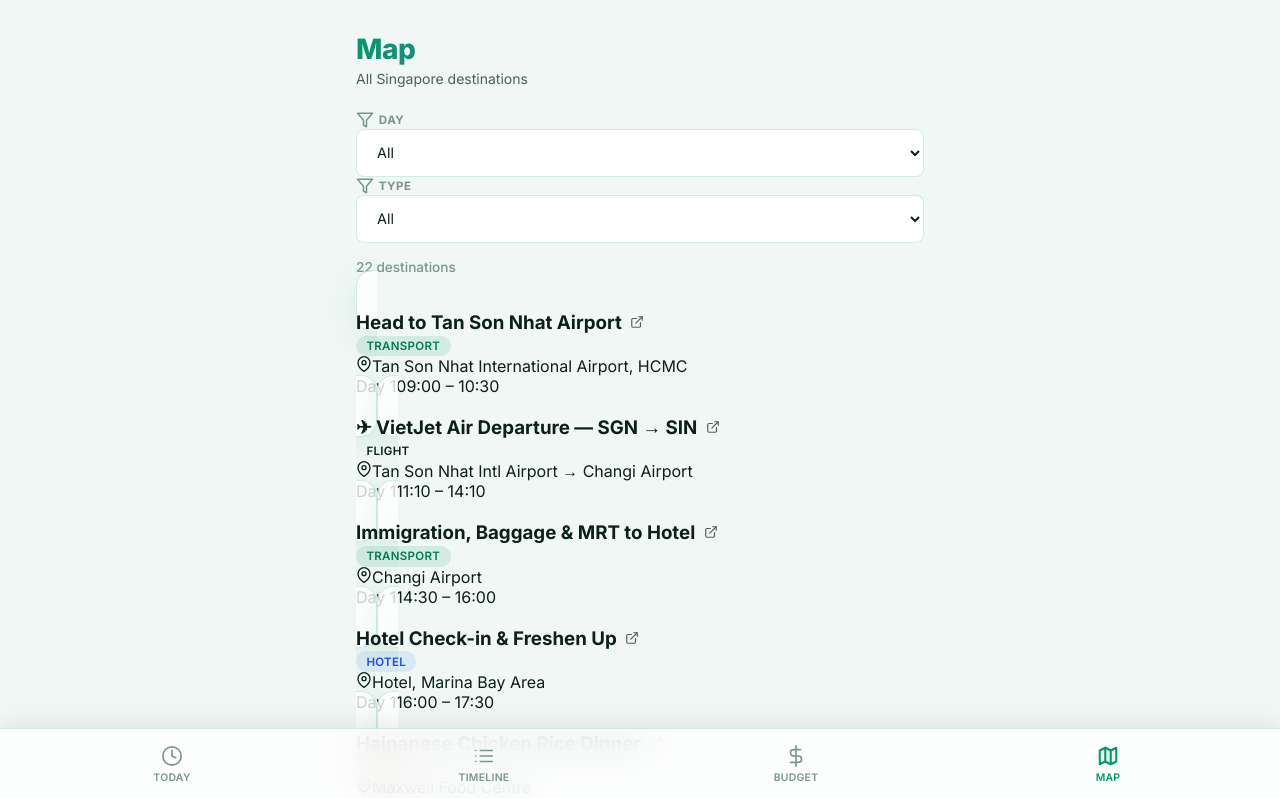
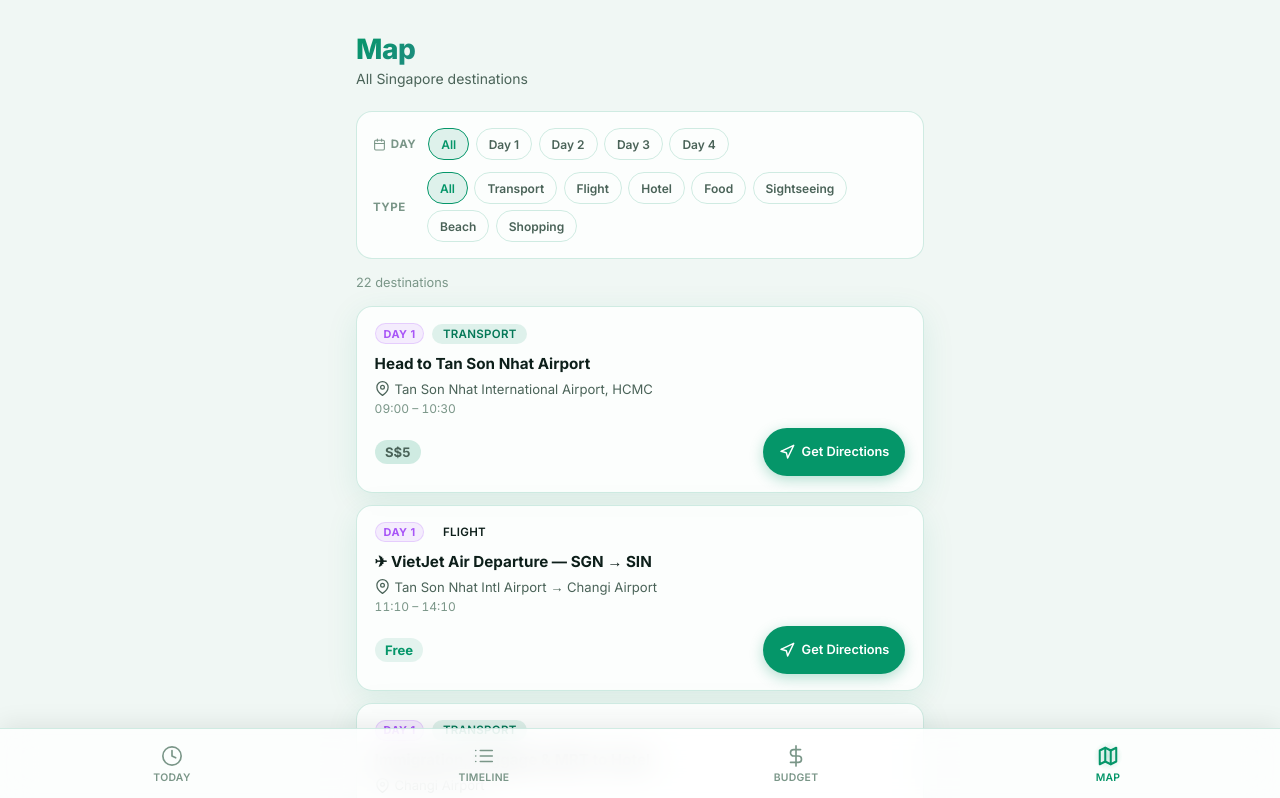
Before and after one commit to ShIft32l/trip-planner, a Next.js app: page /map in a window 1280 px wide. Shown: the top 798 px of the page. Built offline with nearby package versions, Linux system fonts and the light colour scheme.

Commit message:
fix: restore map page original css structure and logic

```diff
--- a/src/app/map/page.js
+++ b/src/app/map/page.js
@@ -6,32 +6,27 @@ import { useLanguage } from "../../context/LanguageContext";
 import { CATEGORY_LIST } from "../../data/initialTripData";
 import styles from "./page.module.css";
 
-const FilterIcon = () => (
-  <svg width="18" height="18" viewBox="0 0 24 24" fill="none" stroke="currentColor" strokeWidth="2" strokeLinecap="round" strokeLinejoin="round">
-    <polygon points="22 3 2 3 10 12.46 10 19 14 21 14 12.46 22 3"/>
+const PinIcon = () => (
+  <svg width="15" height="15" viewBox="0 0 24 24" fill="none" stroke="currentColor" strokeWidth="2" strokeLinecap="round" strokeLinejoin="round">
+    <path d="M21 10c0 7-9 13-9 13s-9-6-9-13a9 9 0 0 1 18 0z"/><circle cx="12" cy="10" r="3"/>
   </svg>
 );
-
-const LocationIcon = () => (
-  <svg width="16" height="16" viewBox="0 0 24 24" fill="none" stroke="currentColor" strokeWidth="2" strokeLinecap="round" strokeLinejoin="round">
-    <path d="M21 10c0 7-9 13-9 13s-9-6-9-13a9 9 0 0 1 18 0z"/>
-    <circle cx="12" cy="10" r="3"/>
+const CalendarIcon = () => (
+  <svg width="13" height="13" viewBox="0 0 24 24" fill="none" stroke="currentColor" strokeWidth="2" strokeLinecap="round" strokeLinejoin="round">
+    <rect x="3" y="4" width="18" height="18" rx="2" ry="2"/><line x1="16" y1="2" x2="16" y2="6"/><line x1="8" y1="2" x2="8" y2="6"/><line x1="3" y1="10" x2="21" y2="10"/>
   </svg>
 );
-
-const ExternalLinkIcon = () => (
-  <svg width="14" height="14" viewBox="0 0 24 24" fill="none" stroke="currentColor" strokeWidth="2" strokeLinecap="round" strokeLinejoin="round" style={{ marginLeft: "4px", opacity: 0.7 }}>
-    <path d="M18 13v6a2 2 0 0 1-2 2H5a2 2 0 0 1-2-2V8a2 2 0 0 1 2-2h6"/>
-    <polyline points="15 3 21 3 21 9"/>
-    <line x1="10" y1="14" x2="21" y2="3"/>
+const DirectionsIcon = () => (
+  <svg width="16" height="16" viewBox="0 0 24 24" fill="none" stroke="currentColor" strokeWidth="2.2" strokeLinecap="round" strokeLinejoin="round">
+    <polygon points="3 11 22 2 13 21 11 13 3 11"/>
   </svg>
 );
 
 export default function MapPage() {
   const { tripData, isLoaded } = useTrip();
   const { lang, t } = useLanguage();
-  const [dayFilter, setDayFilter] = useState("all");
-  const [typeFilter, setTypeFilter] = useState("all");
+  const [selectedDay, setSelectedDay] = useState("all");
+  const [selectedCategory, setSelectedCategory] = useState("all");
 
   if (!isLoaded) {
     return (
@@ -42,21 +37,23 @@ export default function MapPage() {
     );
   }
 
-  // Flatten all activities with their day info
-  const allDestinations = tripData.flatMap((day, index) =>
+  // Flatten all activities
+  const allActivities = tripData.flatMap((day) =>
     day.activities.map((act) => ({
       ...act,
-      dayIndex: index + 1,
+      dayId: day.id,
       dayTitle: lang === "vi" && day.title_vi ? day.title_vi : day.title,
+      dayDate: day.date,
     }))
   );
 
-  // Apply filters
-  const filtered = allDestinations.filter((dest) => {
-    if (dayFilter !== "all" && dest.dayIndex !== Number(dayFilter)) return false;
-    if (typeFilter !== "all" && dest.category !== typeFilter) return false;
-    return true;
+  const filtered = allActivities.filter((act) => {
+    const dayMatch = selectedDay === "all" || act.dayId === selectedDay;
+    const catMatch = selectedCategory === "all" || act.category === selectedCategory;
+    return dayMatch && catMatch;
   });
+
+  const uniqueCategories = [...new Set(allActivities.map((a) => a.category))];
 
   return (
     <main className="container animate-fade-in" style={{ paddingBottom: "100px" }}>
@@ -67,78 +64,108 @@ export default function MapPage() {
       </header>
 
       {/* Filters */}
-      <section className={styles.filtersWrapper}>
-        <div className={styles.filterGroup}>
-          <label className={styles.filterLabel}>
-            <FilterIcon /> {t.map.day}
-          </label>
-          <select
-            className="form-input"
-            value={dayFilter}
-            onChange={(e) => setDayFilter(e.target.value)}
-          >
-            <option value="all">{t.map.allDays}</option>
+      <div className={styles.filters}>
+        {/* Day filter */}
+        <div className={styles.filterRow}>
+          <span className={styles.filterLabel}><CalendarIcon /> {t.map.day}</span>
+          <div className={styles.pills}>
+            <button
+              className={`${styles.pill} ${selectedDay === "all" ? styles.pillActive : ""}`}
+              onClick={() => setSelectedDay("all")}
+              id="filter-all-days"
+            >{t.map.allDays}</button>
             {tripData.map((d, i) => (
-              <option key={d.id} value={i + 1}>Day {i + 1}</option>
+              <button
+                key={d.id}
+                className={`${styles.pill} ${selectedDay === d.id ? styles.pillActive : ""}`}
+                onClick={() => setSelectedDay(d.id)}
+                id={`filter-day-${i + 1}`}
+              >Day {i + 1}</button>
             ))}
-          </select>
+          </div>
         </div>
 
-        <div className={styles.filterGroup}>
-          <label className={styles.filterLabel}>
-            <FilterIcon /> {t.map.type}
-          </label>
-          <select
-            className="form-input"
-            value={typeFilter}
-            onChange={(e) => setTypeFilter(e.target.value)}
-          >
-            <option value="all">{t.map.allTypes}</option>
-            {CATEGORY_LIST.map(({ key }) => (
-              <option key={key} value={key}>{t.categories[key] || key}</option>
-            ))}
-          </select>
+        {/* Category filter */}
+        <div className={styles.filterRow}>
+          <span className={styles.filterLabel}>{t.map.type}</span>
+          <div className={styles.pills}>
+            <button
+              className={`${styles.pill} ${selectedCategory === "all" ? styles.pillActive : ""}`}
+              onClick={() => setSelectedCategory("all")}
+              id="filter-all-cats"
+            >{t.map.allTypes}</button>
+            {uniqueCategories.map((cat) => {
+              const label = t.categories[cat] || cat;
+              return (
+                <button
+                  key={cat}
+                  className={`${styles.pill} ${selectedCategory === cat ? styles.pillActive : ""}`}
+                  onClick={() => setSelectedCategory(cat)}
+                  id={`filter-cat-${cat}`}
+                >{label}</button>
+              );
+            })}
+          </div>
         </div>
-      </section>
+      </div>
 
-      {/* Results Header */}
-      <p style={{ margin: "1rem 0", color: "var(--text-muted)", fontSize: "0.85rem", fontWeight: 500 }}>
+      {/* Count */}
+      <p style={{ fontSize: "0.8rem", color: "var(--text-muted)", marginBottom: "1rem" }}>
         {t.map.destination(filtered.length)}
       </p>
 
-      {/* Places List */}
+      {/* Location cards */}
       <div className="stagger">
         {filtered.length === 0 ? (
           <div className="glass-card" style={{ textAlign: "center", padding: "2rem 1rem", color: "var(--text-muted)" }}>
             {t.map.noResults}
           </div>
         ) : (
-          filtered.map((dest) => {
-            const catLabel = t.categories[dest.category] || t.categories.sightseeing;
-            const displayTitle = lang === "vi" && dest.title_vi ? dest.title_vi : dest.title;
+          filtered.map((act) => {
+            const catLabel = t.categories[act.category] || act.category;
+            const dayIndex = tripData.findIndex((d) => d.id === act.dayId) + 1;
+            const displayTitle = lang === "vi" && act.title_vi ? act.title_vi : act.title;
+
             return (
-              <a
-                href={dest.mapsUrl}
-                target="_blank"
-                rel="noopener noreferrer"
-                key={dest.id}
-                className={`glass-card ${styles.placeCard} animate-fade-in`}
-              >
-                <div className={styles.placeHeader}>
-                  <h3 className={styles.placeTitle}>
-                    {displayTitle} <ExternalLinkIcon />
-                  </h3>
-                  <span className={`tag tag-${dest.category || "sightseeing"}`}>{catLabel}</span>
+              <div key={`${act.dayId}-${act.id}`} className={`glass-card ${styles.locationCard} animate-fade-in`}>
+                {/* Day tag + category */}
+                <div className={styles.cardTop}>
+                  <span className={styles.dayTag}>Day {dayIndex}</span>
+                  <span className={`tag tag-${act.category}`}>{catLabel}</span>
+                  {act.completed && (
+                    <span className="badge badge-past">{t.common.done}</span>
+                  )}
                 </div>
-                <div className={styles.placeLocation}>
-                  <LocationIcon />
-                  <span>{dest.location}</span>
+
+                {/* Title + time */}
+                <h3 className={styles.locationTitle}>{displayTitle}</h3>
+
+                {/* Location */}
+                <div className={styles.locationRow}>
+                  <PinIcon />
+                  <span className={styles.locationName}>{act.location}</span>
                 </div>
-                <div className={styles.placeMeta}>
-                  <span className={styles.dayBadge}>Day {dest.dayIndex}</span>
-                  <span className={styles.timeBadge}>{dest.time} – {dest.endTime}</span>
+
+                {/* Time */}
+                <p className={styles.timeText}>{act.time} – {act.endTime}</p>
+
+                {/* Cost snippet */}
+                <div className={styles.bottomRow}>
+                  <span className={`${styles.costChip} ${act.cost === 0 ? styles.costFree : ""}`}>
+                    {act.cost === 0 ? t.common.free : `S$${act.cost}`}
+                  </span>
+
+                  <a
+                    href={act.mapsUrl}
+                    target="_blank"
+                    rel="noopener noreferrer"
+                    className="btn btn-primary"
+                    style={{ padding: "0.4rem 1rem", fontSize: "0.8rem", borderRadius: "50px", gap: "0.4rem" }}
+                  >
+                    <DirectionsIcon /> {t.common.getDir}
+                  </a>
                 </div>
-              </a>
+              </div>
             );
           })
         )}
```
